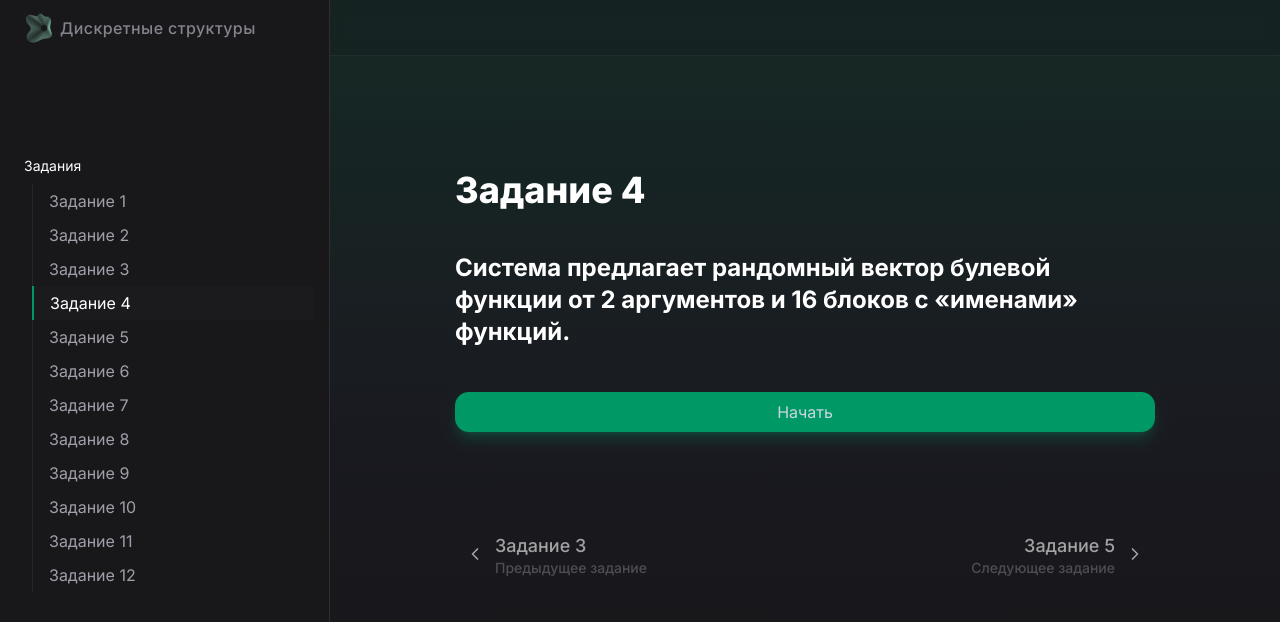
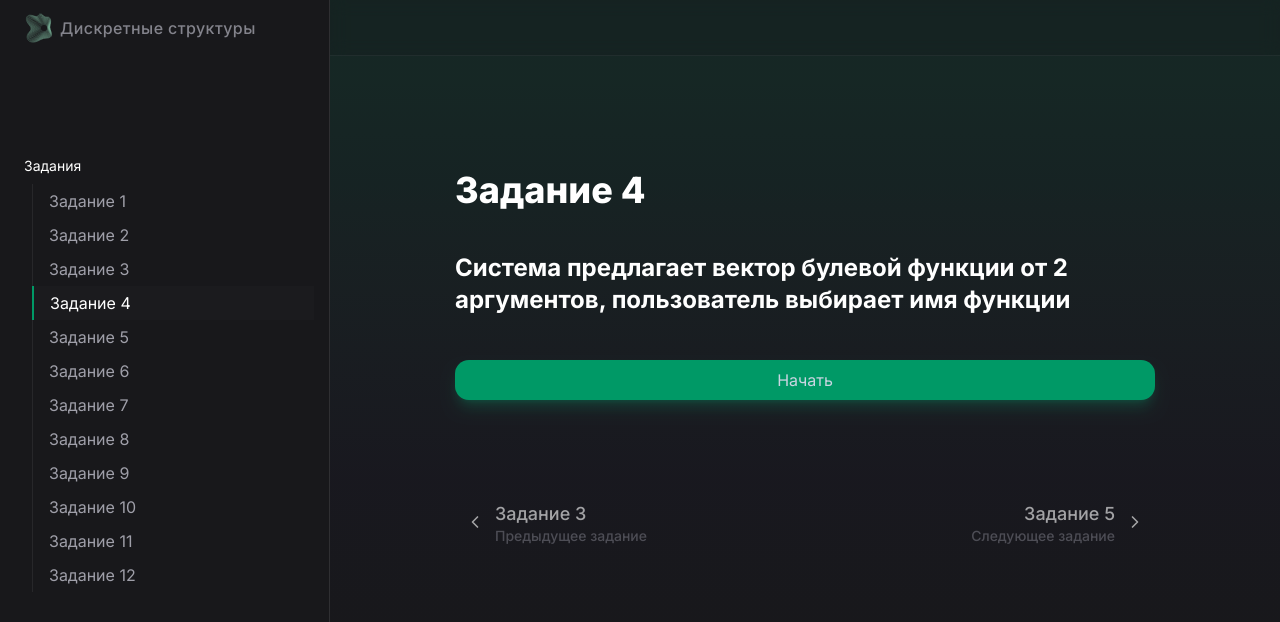
Before and after one commit to dont-doubt/discrete-structures, a Next.js app: page /tasks/4 in a window 1280 px wide. Shown: the top 622 px of the page. Built offline with nearby package versions, Linux system fonts and the light colour scheme.

Commit message:
Fix titles

```diff
--- a/src/app/tasks/1/client-page.tsx
+++ b/src/app/tasks/1/client-page.tsx
@@ -46,7 +46,7 @@ export default function Task1Form() {
   return (
     <>
       <h1>Задание 1</h1>
-      <h2>Пользователь вводит число <b>n</b>, программа выводит булеву функцию от <b>n</b> аргументов</h2>
+      <h2>Пользователь вводит число <b>n</b>, программа выводит булеву функцию</h2>
       <h4>Введите <b>n</b> аргументов:</h4>
       <ul>
         <li>Количество аргументов – целое положительное число.</li>
--- a/src/app/tasks/10/client-page.tsx
+++ b/src/app/tasks/10/client-page.tsx
@@ -45,13 +45,13 @@ export default function Task10Form() {
   return (
     <>
       <h1>Задание 10</h1>
-      <h2>Система предлагает вектор булевой функции. Пользователь должен выбрать предполные классы, к которым принадлежит функция</h2>
+      <h2>Система предлагает вектор булевой функции, пользователь определяет предполные классы</h2>
 
       <CustomButton onClick={handleGenerate}>Начать</CustomButton>
 
       {vector && (
         <>
-          <h2 className="!pt-100">Выберите предполные классы</h2>
+          <h2 className="!pt-50">Выберите предполные классы</h2>
           <pre>{vector}</pre>
           <div className="flex flex-wrap gap-4">
             <Selectable value={T0} setValue={setT0}>T0</Selectable>
--- a/src/app/tasks/11/client-page.tsx
+++ b/src/app/tasks/11/client-page.tsx
@@ -54,17 +54,16 @@ export default function Task11Form() {
   return (
     <>
       <h1>Задание 11</h1>
-      <h2>Система предлагает <b>n</b> векторов булевых функций. Пользователь должен определить полным или нет является этот
-        набор функций</h2>
+      <h2>Система предлагает векторы булевых функций, пользователь определяет полноту или предполные классы</h2>
 
       <CustomButton onClick={handleGenerate}>Начать</CustomButton>
 
       {vectors && (
         <>
-          <h2 className="!pt-100">Выберите полноту функции и (или) её предполные классы</h2>
+          <h2 className="!pt-50">Выберите полноту функции и (или) её предполные классы</h2>
           <pre className="text-wrap">{`{${vectors.join(', ')}}`}</pre>
           <div className="flex flex-wrap gap-4">
-            <Selectable value={full} setValue={setFull} className="me-20">Полная</Selectable>
+            <Selectable value={full} setValue={setFull} className="me-10">Полная</Selectable>
             {!full && (
               <>
                 <Selectable value={T0} setValue={setT0}>T0</Selectable>
--- a/src/app/tasks/12/client-page.tsx
+++ b/src/app/tasks/12/client-page.tsx
@@ -21,7 +21,7 @@ export default function Task12Form() {
   return (
     <>
       <h1>Задание 12</h1>
-      <h2>Пользователь вводит вектор булевой функции. Программа выводит минимальную ДНФ</h2>
+      <h2>Пользователь вводит вектор булевой функции, программа выводит её минимальную ДНФ</h2>
 
       <h4>Введите вектор булевой функции:</h4>
       <ul>
--- a/src/app/tasks/2/client-page.tsx
+++ b/src/app/tasks/2/client-page.tsx
@@ -25,7 +25,7 @@ export default function Task2Form() {
   return (
     <>
       <h1>Задание 2</h1>
-      <h2>Пользователь вводит вектор функции, 0 или 1, номер аргумента, программа выводит остаточную</h2>
+      <h2>Пользователь вводит вектор функции, <b>0</b> или <b>1</b>, номер аргумента, программа выводит остаточную</h2>
       <h4>Введите вектор булевой функции:</h4>
       <ul>
         <li>Вектор должен состоять из <b>0</b> и <b>1</b></li>
--- a/src/app/tasks/3/client-page.tsx
+++ b/src/app/tasks/3/client-page.tsx
@@ -24,7 +24,7 @@ export default function Task3Form() {
   return (
     <>
       <h1>Задание 3</h1>
-      <h2>Пользователь вводит два вектора (нулевая и единичная остаточные по некоторому аргументу) и номер аргумента, программа выводит вектор булевой функции</h2>
+      <h2>Пользователь вводит нулевую и единичную остаточные по некоторому аргументу и номер аргумента, программа выводит вектор булевой функции</h2>
       <p>Введите нулевую и единичную остаточные по некоторому аргументу и номер этого аргумента, чтобы получить вектор булевой функции</p>
       <li>Ограничение: не может содержать более <b>5</b> аргументов</li>
       <h4>Введите нулевую остаточную:</h4>
--- a/src/app/tasks/4/client-page.tsx
+++ b/src/app/tasks/4/client-page.tsx
@@ -17,6 +17,7 @@ export default function Task4Form() {
   });
 
   const handleClick = safe(() => {
+    if (selected === undefined) throw new Error('Выберите название функции');
     if (selected === vector) {
       toast.success('Правильно!');
     } else {
@@ -29,12 +30,12 @@ export default function Task4Form() {
   return (
     <>
       <h1>Задание 4</h1>
-      <h2>Система предлагает рандомный вектор булевой функции от 2 аргументов и 16 блоков с «именами» функций.</h2>
+      <h2>Система предлагает вектор булевой функции от 2 аргументов, пользователь выбирает имя функции</h2>
       <CustomButton onClick={handleGenerate}>Начать</CustomButton>
 
       {vector !== undefined && (
         <>
-          <h4 className="!pt-100">Выберите тип вектора булевой функции:</h4>
+          <h4 className="!pt-20">Выберите тип вектора булевой функции:</h4>
           <pre>{Object.keys(functionNames)[vector]}</pre>
           <div className="flex flex-col gap-y-4 my-10">
             {Array.from({length: 16}).map((_, i) => (
--- a/src/app/tasks/5/client-page.tsx
+++ b/src/app/tasks/5/client-page.tsx
@@ -56,14 +56,14 @@ export default function Task5Form() {
   return (
     <>
       <h1>Задание 5</h1>
-      <h2>Система предлагает рандомный вектор булевой функции от <b>n</b> аргументов. Пользователь выбирает фиктивные аргументы</h2>
+      <h2>Система предлагает вектор булевой функции от <b>n</b> аргументов, пользователь выбирает фиктивные аргументы</h2>
 
       <CustomNumberInput placeholder="Введите n" value={args} setValue={setArgs} />
       <CustomButton onClick={handleFirstClick}>Начать</CustomButton>
 
       {vector && (
         <>
-          <h2 className="!pt-100">Выберите <b>фиктивные</b> аргументы:</h2>
+          <h2 className="!pt-50">Выберите <b>фиктивные</b> аргументы:</h2>
           <pre>{vector}</pre>
           <VectorPicker fictive={fictive} setFictive={setFictive} vector={vector} />
           <CustomButton onClick={handleClick}>Проверить</CustomButton>
--- a/src/app/tasks/6/client-page.tsx
+++ b/src/app/tasks/6/client-page.tsx
@@ -31,11 +31,11 @@ export default function Task6Form() {
   return (
     <>
       <h1>Задание 6</h1>
-      <h2>Система предлагает рандомный вектор булевой функции от <b>n</b> аргументов. Пользователь вводит ДНФ</h2>
+      <h2>Система предлагает вектор булевой функции, пользователь вводит её ДНФ</h2>
       <CustomButton onClick={handleGenerate}>Начать</CustomButton>
       {vector && (
         <>
-          <h2 className="!pt-100">Введите ДНФ по вектору:</h2>
+          <h2 className="!pt-50">Введите ДНФ по вектору:</h2>
           <pre>{vector}</pre>
           <ul>
             <li>Для обозначения переменных нужно использовать «<b>x</b>» и «<b>порядковый номер</b>», например, <b>x1</b> – для первой
--- a/src/app/tasks/7/client-page.tsx
+++ b/src/app/tasks/7/client-page.tsx
@@ -31,11 +31,11 @@ export default function Task7Form() {
   return (
     <>
       <h1>Задание 7</h1>
-      <h2>Система предлагает рандомный вектор булевой функции от <b>n</b> аргументов. Пользователь вводит КНФ</h2>
+      <h2>Система предлагает вектор булевой функции, пользователь вводит её КНФ</h2>
       <CustomButton onClick={handleGenerate}>Начать</CustomButton>
       {vector && (
         <>
-          <h2 className="!pt-100">Введите КНФ по вектору:</h2>
+          <h2 className="!pt-50">Введите КНФ по вектору:</h2>
           <pre>{vector}</pre>
           <ul>
             <li>Для обозначения переменных нужно использовать «<b>x</b>» и «<b>порядковый номер</b>», например, <b>x1</b> – для первой
--- a/src/app/tasks/8/client-page.tsx
+++ b/src/app/tasks/8/client-page.tsx
@@ -18,7 +18,7 @@ export default function Task8Form() {
   return (
     <>
       <h1>Задание 8</h1>
-      <h2>Пользователь вводит вектор булевой функции. Программа выводит СДНФ.</h2>
+      <h2>Пользователь вводит вектор булевой функции, программа выводит её СДНФ</h2>
 
       <h4>Введите вектор булевой функции:</h4>
       <ul>
--- a/src/app/tasks/9/client-page.tsx
+++ b/src/app/tasks/9/client-page.tsx
@@ -18,7 +18,7 @@ export default function Task9Form() {
   return (
     <>
       <h1>Задание 9</h1>
-      <h2>Пользователь вводит вектор булевой функции. Программа выводит СКНФ.</h2>
+      <h2>Пользователь вводит вектор булевой функции, программа выводит её СКНФ.</h2>
 
       <h4>Введите вектор булевой функции:</h4>
       <ul>
```
